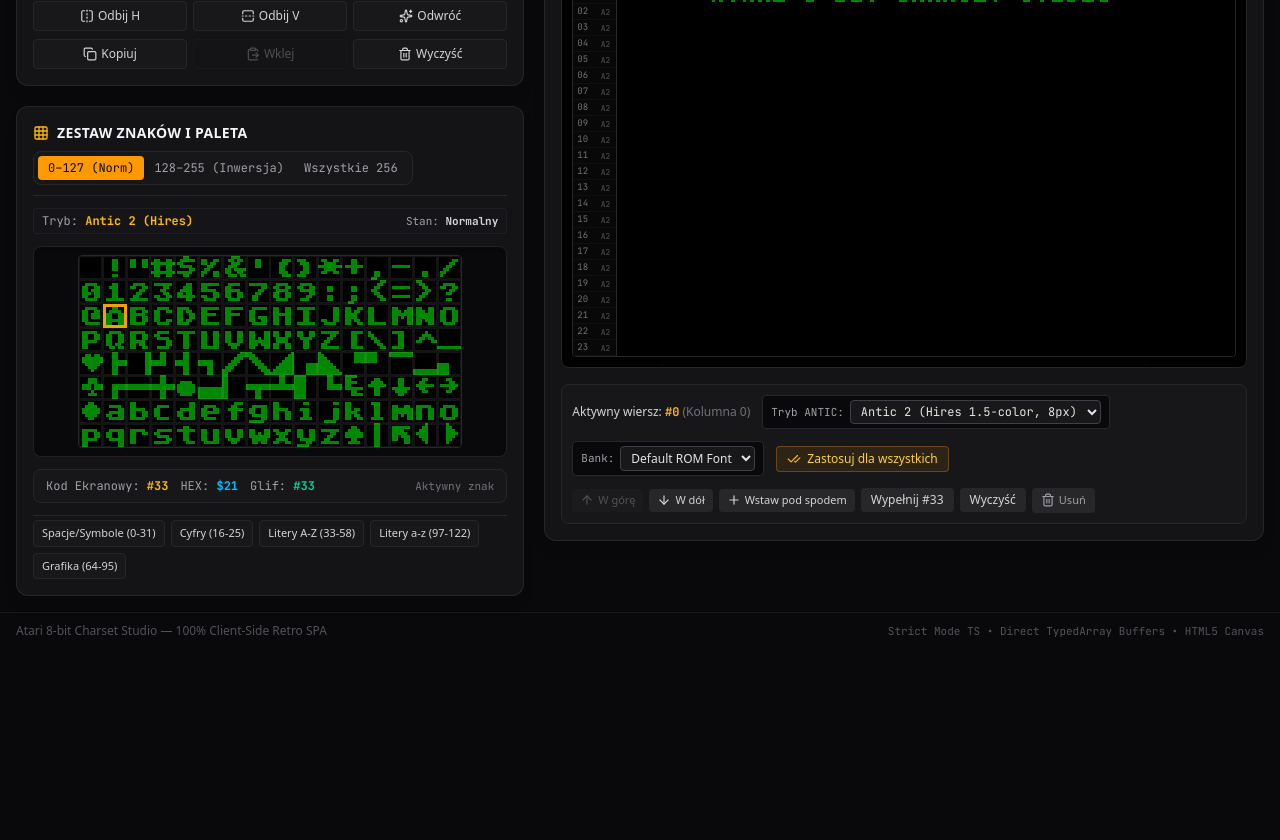
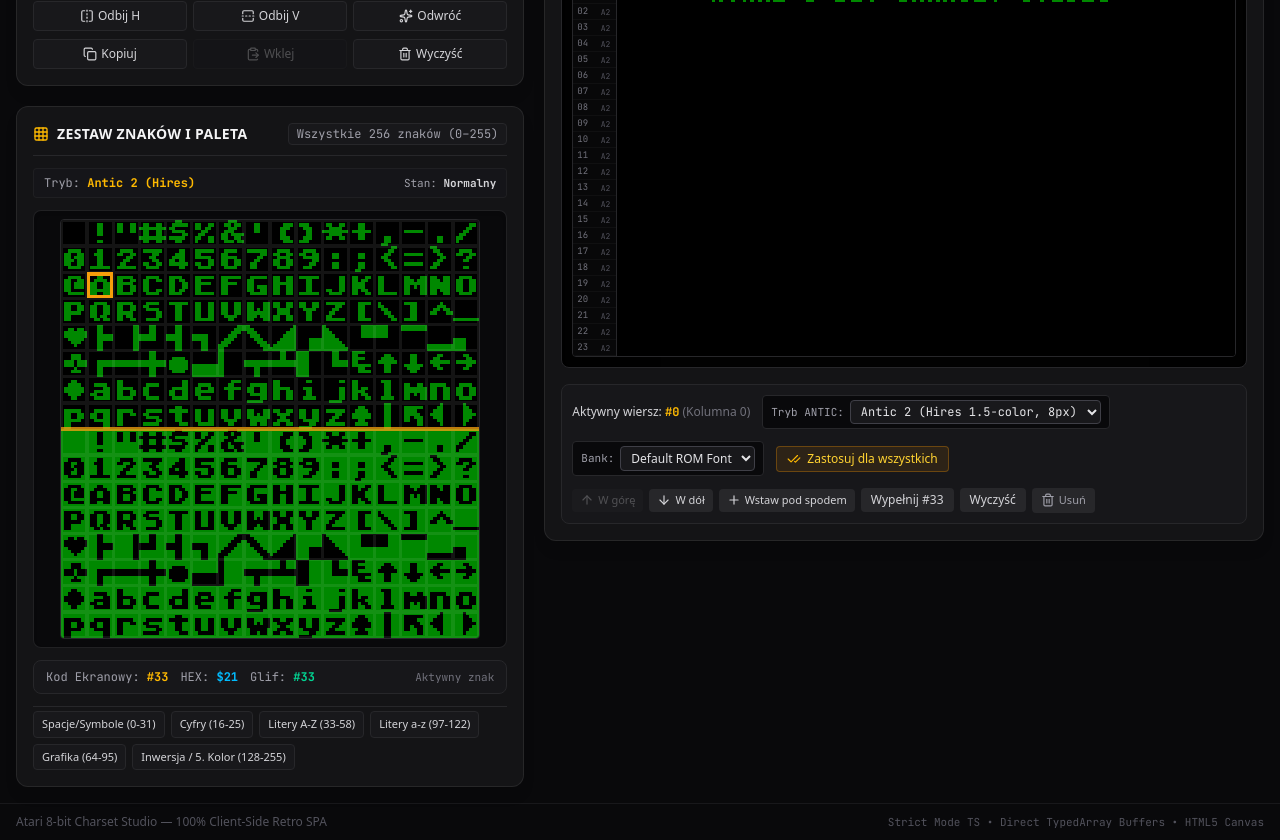
Before and after one commit to grzes71/atari-charset-studio, a React (Vite) app: page / in a window 1280 px wide. Shown: the part 660-1500 px from the top of the page. Before the commit the page ends 1309 px from the top, so only its background shows below. Built offline with nearby package versions, Linux system fonts and the light colour scheme.

Commit message:
feat: Add gh pages release

```diff
--- a/src/components/CharsetSheet/CharsetSheet.tsx
+++ b/src/components/CharsetSheet/CharsetSheet.tsx
@@ -1,13 +1,12 @@
 import React, { useRef, useEffect, useState, useCallback } from 'react';
 import { Grid } from 'lucide-react';
 import { useAppStore } from '../../store/appStore';
-import { CharsetSheetRenderer, CharsetViewRange } from '../../core/renderers/CharsetSheetRenderer';
+import { CharsetSheetRenderer } from '../../core/renderers/CharsetSheetRenderer';
 import { atariByteToHex } from '../../utils/atariColorLUT';
 
 export const CharsetSheet: React.FC = () => {
   const canvasRef = useRef<HTMLCanvasElement>(null);
   const [hoverCode, setHoverCode] = useState<number | null>(null);
-  const [viewRange, setViewRange] = useState<CharsetViewRange>('standard');
 
   const {
     banks,
@@ -26,9 +25,7 @@ export const CharsetSheet: React.FC = () => {
   const activeRowMode = screenRows[selectedRowIndex]?.mode || 2;
   const isMulticolor = activeRowMode !== 2;
   const scale = 2;
-
-  const isFull256 = viewRange === 'full256';
-  const totalRows = isFull256 ? 16 : 8;
+  const totalRows = 16; // Always 16 rows * 16 cols = 256 characters
 
   const renderSheet = useCallback(() => {
     const canvas = canvasRef.current;
@@ -43,10 +40,10 @@ export const CharsetSheet: React.FC = () => {
       registers: colorRegisters,
       selectedIndex: selectedCharIndex,
       scale,
-      viewRange,
+      viewRange: 'full256',
       isInverseActive,
     });
-  }, [activeBank, activeRowMode, colorRegisters, selectedCharIndex, viewRange, isInverseActive, revision]);
+  }, [activeBank, activeRowMode, colorRegisters, selectedCharIndex, isInverseActive, revision]);
 
   useEffect(() => {
     renderSheet();
@@ -66,11 +63,7 @@ export const CharsetSheet: React.FC = () => {
     const row = Math.floor(clientY / cellHeight);
 
     if (col >= 0 && col < 16 && row >= 0 && row < totalRows) {
-      const idx = row * 16 + col;
-      if (viewRange === 'inverse') {
-        return idx + 128;
-      }
-      return idx; // 0..127 or 0..255 for full256
+      return row * 16 + col; // 0..255
     }
     return null;
   };
@@ -96,7 +89,7 @@ export const CharsetSheet: React.FC = () => {
 
   const activeDisplayCode = hoverCode !== null
     ? hoverCode
-    : (selectedCharIndex + (isInverseActive || viewRange === 'inverse' ? 128 : 0));
+    : (selectedCharIndex + (isInverseActive ? 128 : 0));
 
   const activeGlyphIndex = activeDisplayCode % 128;
   const isDisplayInverse = activeDisplayCode >= 128;
@@ -107,7 +100,7 @@ export const CharsetSheet: React.FC = () => {
 
   return (
     <div className="glass-panel rounded-xl p-4 flex flex-col gap-3 shadow-lg border border-zinc-800">
-      {/* Header with Title & Range Switcher Tabs */}
+      {/* Header */}
       <div className="flex flex-wrap items-center justify-between gap-2 border-b border-zinc-800 pb-2.5">
         <div className="flex items-center gap-2">
           <Grid className="w-4 h-4 text-amber-400" />
@@ -115,53 +108,13 @@ export const CharsetSheet: React.FC = () => {
             Zestaw Znaków i Paleta
           </h2>
         </div>
-
-        {/* View Range Tabs */}
-        <div className="flex items-center bg-zinc-900/90 p-1 rounded-lg border border-zinc-800">
-          <button
-            onClick={() => {
-              setViewRange('standard');
-              setIsInverseActive(false);
-            }}
-            title={isMulticolor ? 'Znaki 0-127: Para 11 -> COLPF2' : 'Znaki 0-127: Normalny'}
-            className={`px-2.5 py-1 rounded text-xs font-mono font-medium transition ${
-              viewRange === 'standard'
-                ? 'bg-amber-500 text-zinc-950 font-bold shadow'
-                : 'text-zinc-400 hover:text-zinc-200'
-            }`}
-          >
-            0–127 {isMulticolor ? '(COLPF2)' : '(Norm)'}
-          </button>
-          <button
-            onClick={() => {
-              setViewRange('inverse');
-              setIsInverseActive(true);
-            }}
-            title={isMulticolor ? 'Znaki 128-255: Para 11 -> COLPF3 (5. Kolor)' : 'Znaki 128-255: Inwersja wideo'}
-            className={`px-2.5 py-1 rounded text-xs font-mono font-medium transition ${
-              viewRange === 'inverse'
-                ? 'bg-amber-500 text-zinc-950 font-bold shadow'
-                : 'text-zinc-400 hover:text-zinc-200'
-            }`}
-          >
-            128–255 {isMulticolor ? '(5. Kolor COLPF3)' : '(Inwersja)'}
-          </button>
-          <button
-            onClick={() => setViewRange('full256')}
-            title="Pełny zestaw 256 kodów ekranowych (0-127 + 128-255)"
-            className={`px-2.5 py-1 rounded text-xs font-mono font-medium transition ${
-              viewRange === 'full256'
-                ? 'bg-amber-500 text-zinc-950 font-bold shadow'
-                : 'text-zinc-400 hover:text-zinc-200'
-            }`}
-          >
-            Wszystkie 256
-          </button>
-        </div>
+        <span className="font-mono text-xs px-2 py-0.5 rounded bg-zinc-900 text-zinc-400 border border-zinc-800">
+          Wszystkie 256 znaków (0–255)
+        </span>
       </div>
 
       {/* Mode & Palette Indicator */}
-      <div className="flex items-center justify-between text-xs px-2 py-1 bg-zinc-900/60 rounded border border-zinc-800/60 font-mono">
+      <div className="flex items-center justify-between text-xs px-2.5 py-1.5 bg-zinc-900/60 rounded border border-zinc-800/60 font-mono">
         <span className="text-zinc-400">
           Tryb:{' '}
           <strong className="text-amber-400 font-bold">
@@ -193,7 +146,7 @@ export const CharsetSheet: React.FC = () => {
         )}
       </div>
 
-      {/* Canvas Sheet */}
+      {/* Canvas Sheet (All 256 characters) */}
       <div className="flex justify-center p-2 bg-zinc-950 rounded-lg border border-zinc-800/80 shadow-inner">
         <canvas
           ref={canvasRef}
@@ -202,10 +155,10 @@ export const CharsetSheet: React.FC = () => {
           onClick={handleCanvasClick}
           onMouseMove={handleMouseMove}
           onMouseLeave={handleMouseLeave}
-          className="cursor-pointer border border-zinc-800 hover:border-amber-500/40 rounded transition"
+          className="cursor-pointer border border-zinc-800 hover:border-amber-500/40 rounded transition block"
           style={{
             width: '100%',
-            maxWidth: isFull256 ? '420px' : '384px',
+            maxWidth: '420px',
             imageRendering: 'pixelated',
           }}
         />
@@ -242,14 +195,13 @@ export const CharsetSheet: React.FC = () => {
           { label: 'Litery A-Z (33-58)', start: 33 },
           { label: 'Litery a-z (97-122)', start: 97 },
           { label: 'Grafika (64-95)', start: 64 },
+          { label: 'Inwersja / 5. Kolor (128-255)', start: 128 },
         ].map((cat) => (
           <button
             key={cat.label}
             onClick={() => {
-              setSelectedCharIndex(cat.start);
-              if (viewRange === 'inverse') {
-                setIsInverseActive(true);
-              }
+              setSelectedCharIndex(cat.start % 128);
+              setIsInverseActive(cat.start >= 128);
             }}
             className="px-2 py-1 rounded bg-zinc-900 hover:bg-zinc-800 border border-zinc-800 text-[11px] text-zinc-300 hover:text-amber-400 transition"
           >
--- a/vite.config.ts
+++ b/vite.config.ts
@@ -4,6 +4,7 @@ import tailwindcss from '@tailwindcss/vite';
 
 // https://vite.dev/config/
 export default defineConfig({
+  base: './',
   plugins: [
     react(),
     tailwindcss(),
```
